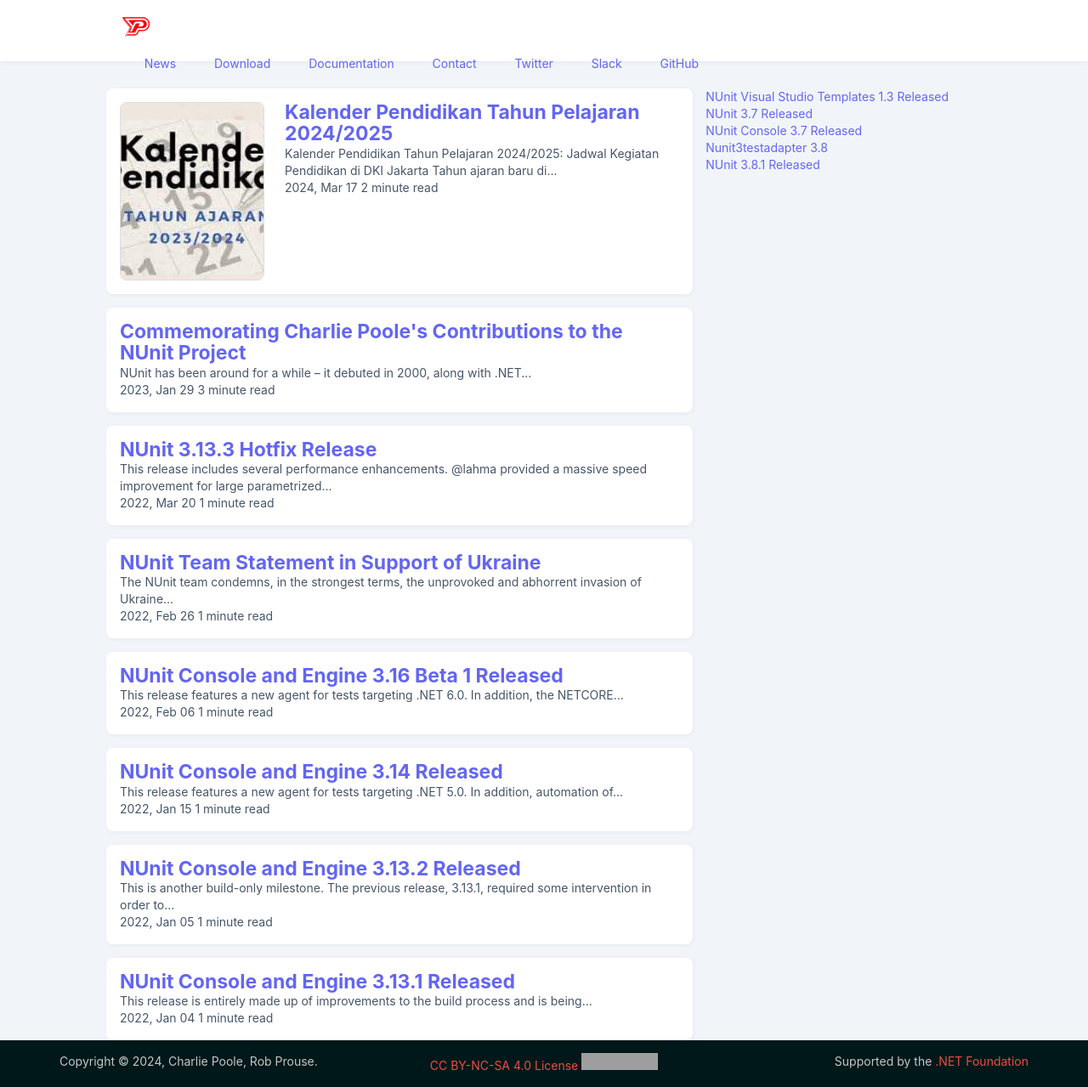
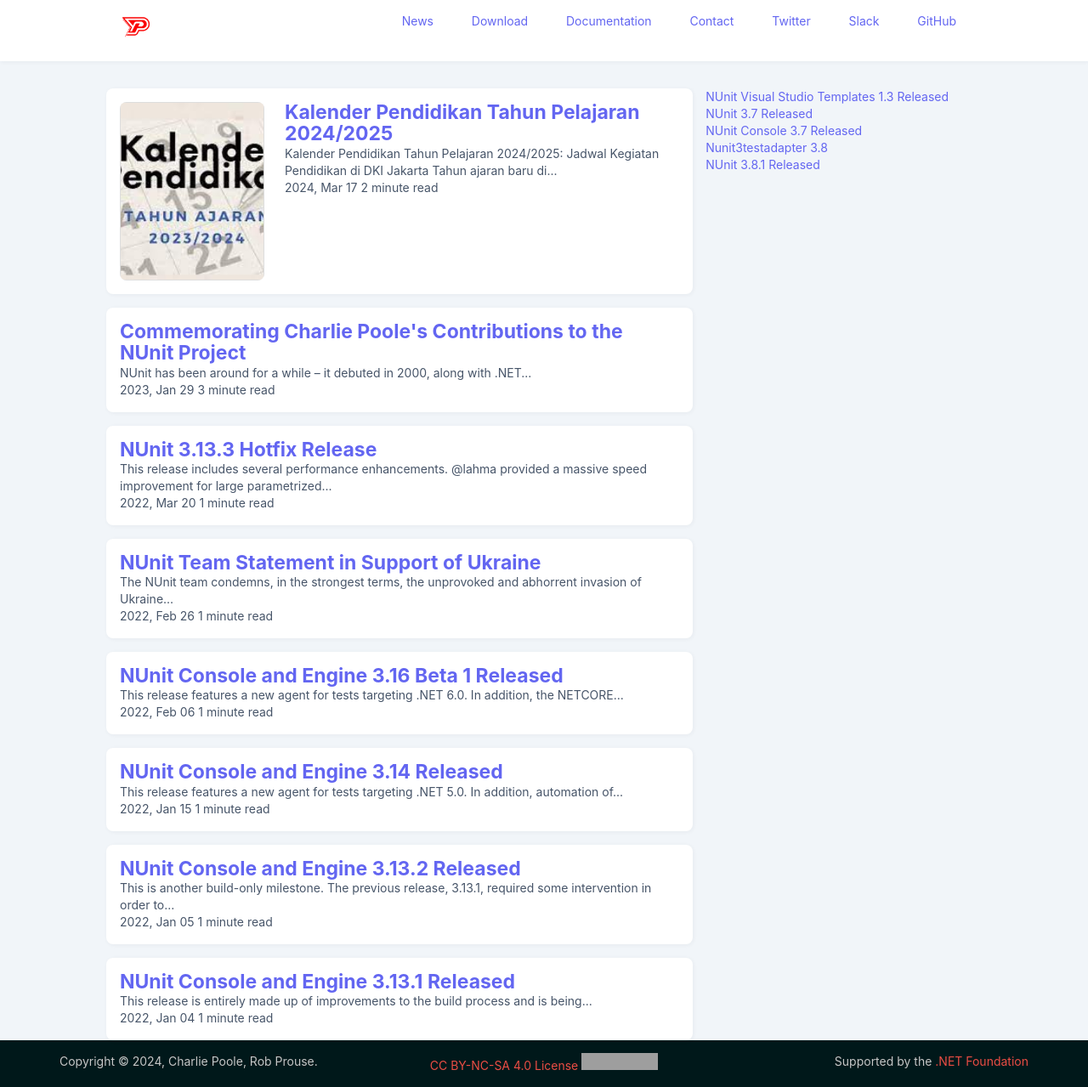
Before and after one commit to games-online-free/webtes, a Jekyll site: the page built from index.html, in a window 1280 px wide. Shown: the whole page at 85% size. Built offline with Jekyll 4.4.1, drawn with Linux system fonts in a browser that asks for light colours; nearby versions of some CDN libraries; the list of posts is cut into pages by our own code; grey boxes are pictures that could not be loaded.

Commit message:
Update header.html

```diff
--- a/_includes/header.html
+++ b/_includes/header.html
@@ -3,7 +3,7 @@
     <div class="header-inner">
         <div class='header-header flex-c'>
             <div class='container row-x1'>
-              <div class='header-items'>
+              <div class='header-items'><div class='flex-left'>
         <button type="button" class="navbar-toggle collapsed" data-toggle="collapse" data-target="#navbar" aria-expanded="false" aria-controls="navbar">
         <span class="sr-only">Toggle navigation</span>
         <span class="icon-bar"></span>
@@ -25,7 +25,7 @@
             <li><a href="https://twitter.com/nunit" target="_blank"><i class="fab fa-twitter"></i> Twitter</a></li>
             <li><a href="/" target="_blank"><i class="fab fa-slack"></i> Slack</a></li>
             <li><a href="/" target="_blank"><i class="fab fa-github"></i> GitHub</a></li>
-        </ul>
+        </ul></div>
     </div><!--/.nav-collapse -->
     </div></div></div></div>
 </header>
```
